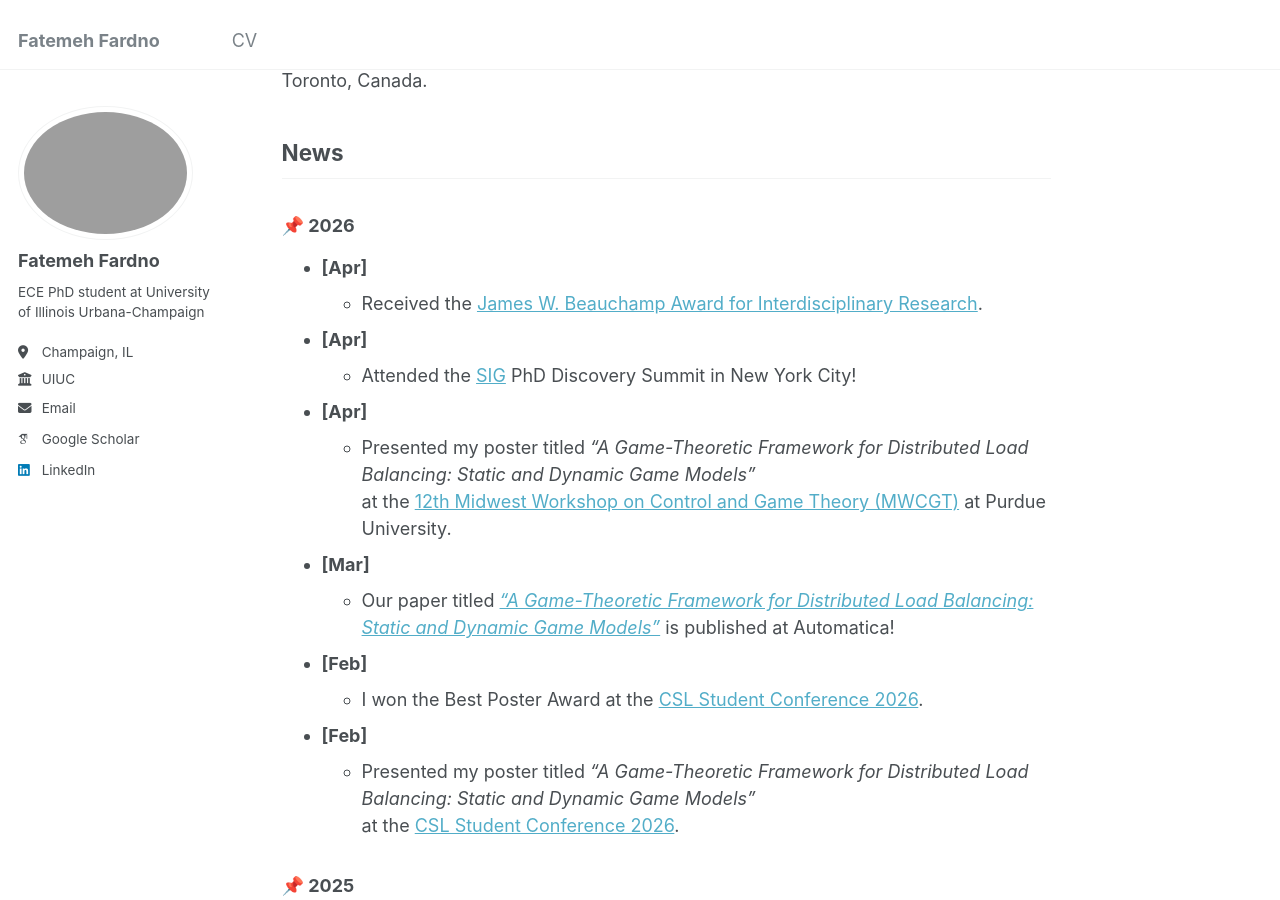
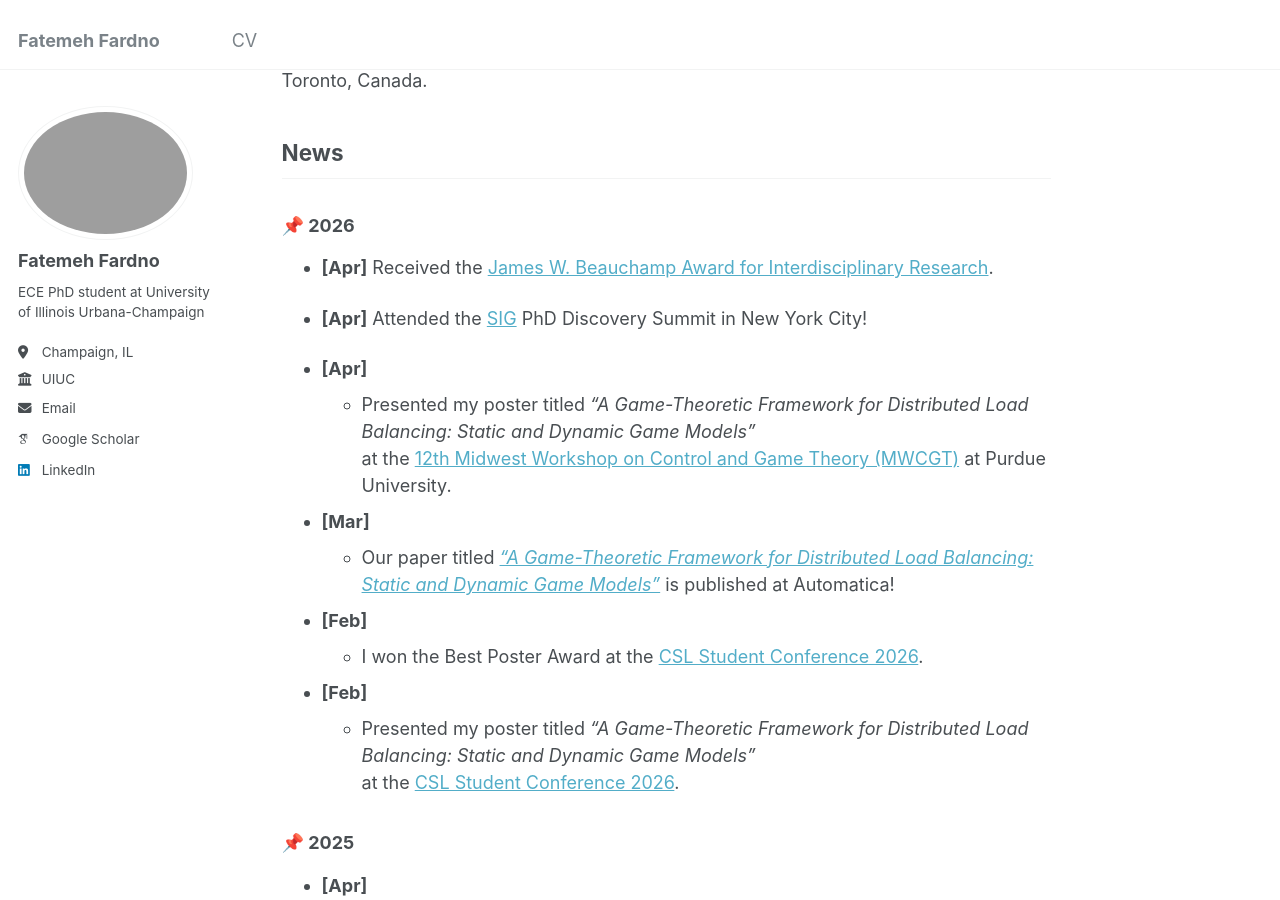
Before and after one commit to ffardno/ffardno.github.io, a Jekyll site: the page built from _pages/about.md, in a window 1280 px wide and 900 px high, scrolled down 529 px. Built offline with Jekyll 4.4.1, drawn with Linux system fonts in a browser that asks for light colours; some web fonts are replaced.

```diff
--- a/_pages/about.md
+++ b/_pages/about.md
@@ -19,11 +19,9 @@ Before starting my PhD, I worked as a software engineer at [Microchip Technology
 
 ### 📌 2026
 
-- **[Apr]**
-  - Received the [James W. Beauchamp Award for Interdisciplinary Research](https://ece.illinois.edu/academics/grad/awards/beauchamp).
+- **[Apr]** Received the [James W. Beauchamp Award for Interdisciplinary Research](https://ece.illinois.edu/academics/grad/awards/beauchamp).
 
-- **[Apr]**
-  - Attended the [SIG](https://sig.com/) PhD Discovery Summit in New York City!
+- **[Apr]** Attended the [SIG](https://sig.com/) PhD Discovery Summit in New York City!
 
 - **[Apr]**
   - Presented my poster titled *“A Game-Theoretic Framework for Distributed Load Balancing: Static and Dynamic Game Models”*
```
